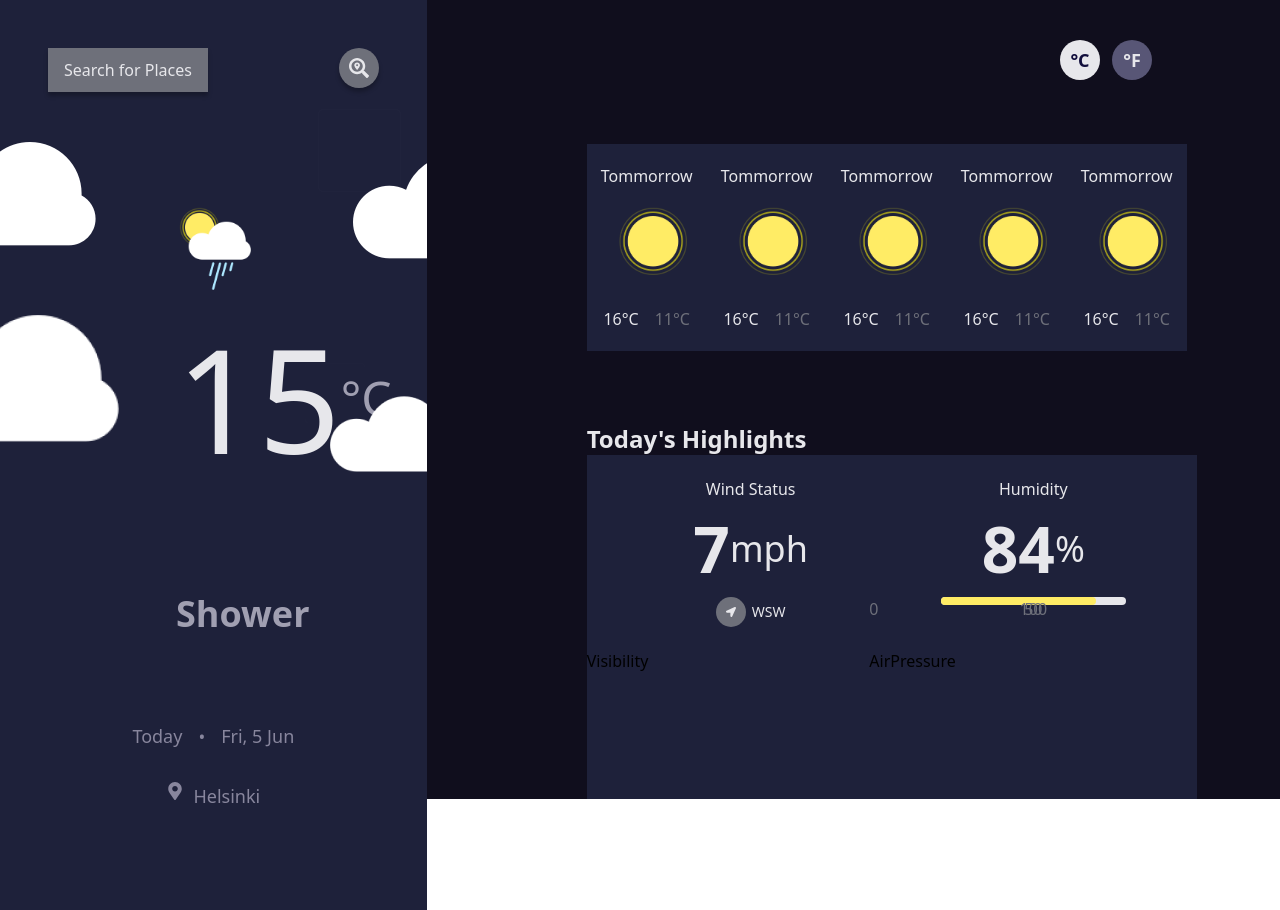
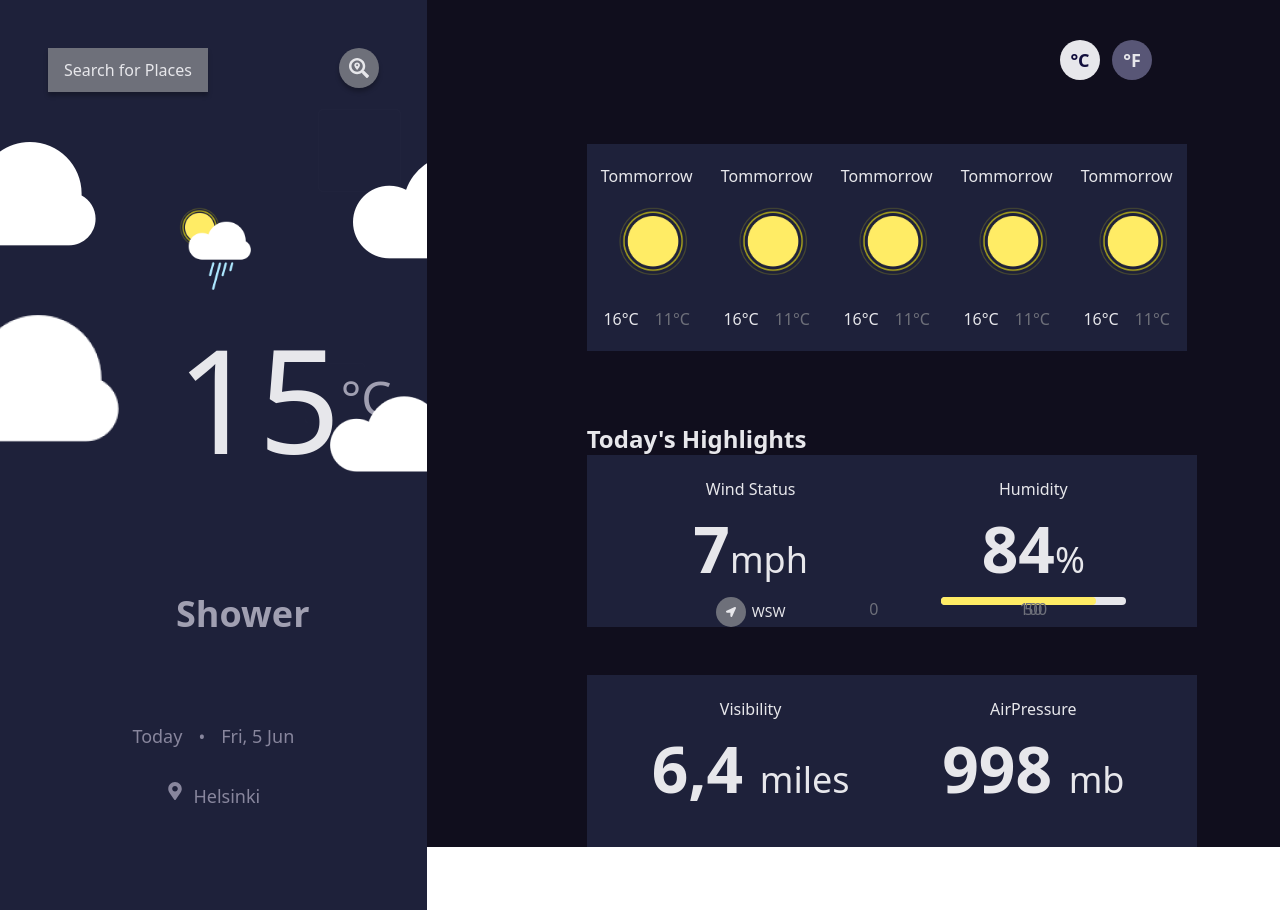
Before and after one commit to gomez3377/weather_project_3, a React (Vite) app: page / in a window 1280 px wide. Built offline with nearby package versions, Linux system fonts and the light colour scheme.

Commit message:
styling the weather highlights

```diff
--- a/src/components/AirPressure.jsx
+++ b/src/components/AirPressure.jsx
@@ -2,7 +2,15 @@ import React from 'react'
 
 const AirPressure = () => {
   return (
-    <div className='w-[328px] bg-darkBlue pt-[22px]'>AirPressure</div>
+    <div className='w-[328px] bg-darkBlue pt-[22px] text-nearWhite text-center'><h4>
+
+      AirPressure
+      </h4>
+
+
+<h1 className=' font-bold text-[64px]'>998 <span className='text-4xl font-medium'>mb</span></h1>
+
+      </div>
   )
 }
 
--- a/src/components/Highlights.jsx
+++ b/src/components/Highlights.jsx
@@ -6,7 +6,7 @@ import WindStatus from './WindStatus'
 
 const Highlights = () => {
   return (
-    <div className=' grid grid-rows-2 grid-cols-2'>
+    <div className=' grid grid-rows-2 grid-cols-2 gap-y-12'>
         <WindStatus/>
         <Humidity/>
         <Visibility/>
--- a/src/components/Humidity.jsx
+++ b/src/components/Humidity.jsx
@@ -4,10 +4,10 @@ const Humidity = () => {
   return (
     <div className='w-[328px] bg-darkBlue pt-[22px] text-nearWhite text-center'>
 <h4>Humidity</h4>
-<div className='humidity-percentage flex items-center justify-center '>
 
-<h1 className=' font-bold text-[64px]'>84</h1><h2 className='text-4xl'>%</h2>
-</div>
+
+<h1 className=' font-bold text-[64px]'>84<span className='text-4xl font-normal'>%</span></h1>
+
 <div className='mx-auto relative humidity-amount-tags flex justify-center text-gray'>
   <p className='absolute left-0'>0</p>
   <p className='absolute left-50%'>50</p>
--- a/src/components/Visibility.jsx
+++ b/src/components/Visibility.jsx
@@ -2,7 +2,13 @@ import React from 'react'
 
 const Visibility = () => {
   return (
-    <div className='w-[328px] bg-darkBlue pt-[22px]'>Visibility</div>
+    <div className='w-[328px] bg-darkBlue pt-[22px] text-nearWhite text-center'>
+      <h4>Visibility</h4>
+
+
+<h1 className=' font-bold text-[64px]'>6,4 <span className='text-4xl font-medium'>miles</span></h1>
+</div>
+
   )
 }
 
--- a/src/components/WindStatus.jsx
+++ b/src/components/WindStatus.jsx
@@ -4,10 +4,8 @@ const WindStatus = () => {
   return (
     <div className='w-[328px] bg-darkBlue pt-[22px] text-nearWhite text-center'>
    <h4>Wind Status</h4>
-   <div className='wind-speed flex items-center justify-center '>
+   <h1 className=' font-bold text-[64px]'>7<span className='text-4xl font-medium'>mph</span></h1>
 
-   <h1 className=' font-bold text-[64px]'>7</h1><h2 className='text-4xl font-medium'>mph</h2>
-   </div>
    <div className="wind-direction flex justify-center items-center">
      <div className='rounded-full bg-gray w-[30px] h-[30px] flex items-center justify-center mr-1.5'>
       <FaLocationArrow className='text-nearWhite text-[10px] '/>
--- a/src/index.css
+++ b/src/index.css
@@ -1,7 +1,7 @@
 @tailwind base;
 @tailwind components;
 @tailwind utilities;
-@import url('https://fonts.googleapis.com/css2?family=Raleway:wght@500;600;700&display=swap');
+@import url('https://fonts.googleapis.com/css2?family=Raleway:wght@400;500;600;700&display=swap');
 @layer base {
   html {
     font-family: Raleway , system-ui, sans-serif;
```
